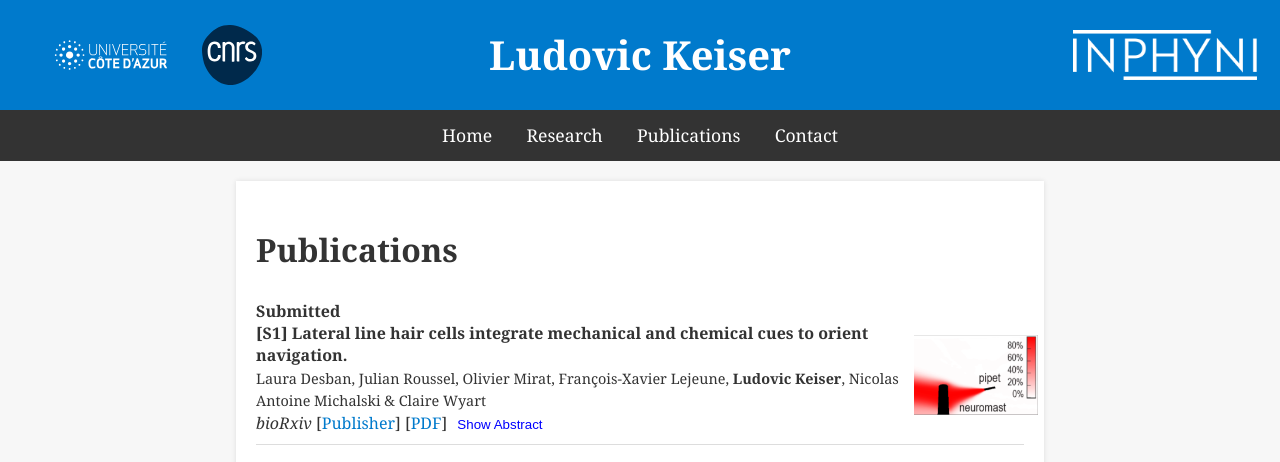
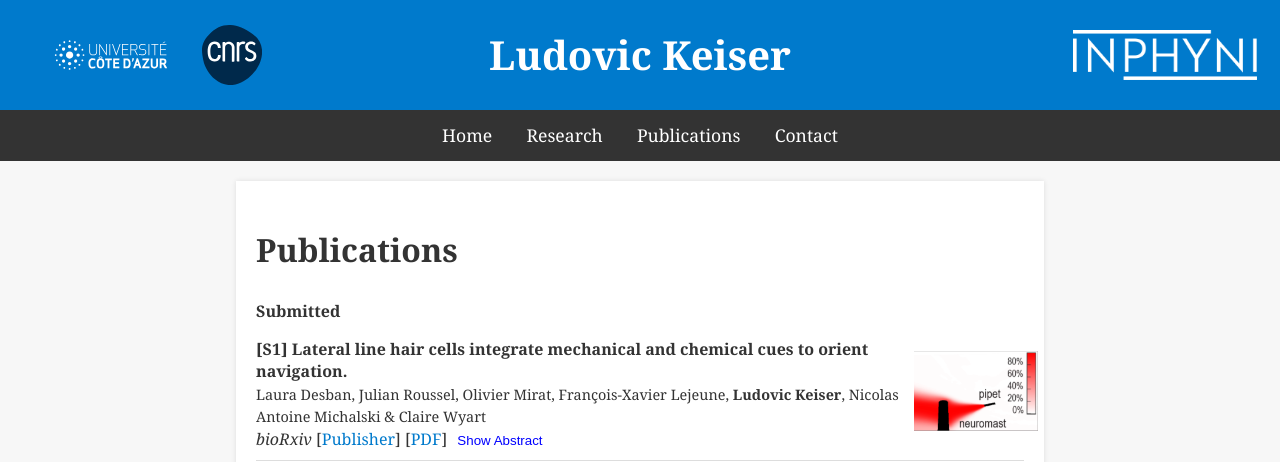
Before and after one commit to Keiser-sci/keiser-sci.github.io, a Jekyll site: the page built from publications.md, in a window 1280 px wide. Shown: the top 462 px of the page. Built offline with Jekyll 4.4.1, drawn with Linux system fonts in a browser that asks for light colours.

Commit message:
Update publications.md

```diff
--- a/publications.md
+++ b/publications.md
@@ -8,7 +8,7 @@
 <div style="margin-top: 20px; font-size: 1em; line-height: 1.4;">
 
 <strong>Submitted</strong>
-
+<ul style="list-style-type: none; padding: 0;">
 <li style="display: flex; align-items: center; justify-content: space-between; margin-bottom: 15px; border-bottom: 1px solid #ddd; padding-bottom: 10px;">
     <!-- Text Section -->
     <div style="flex: 3; padding-right: 5px;"> <!-- Reduced padding-right to 5px -->
```
